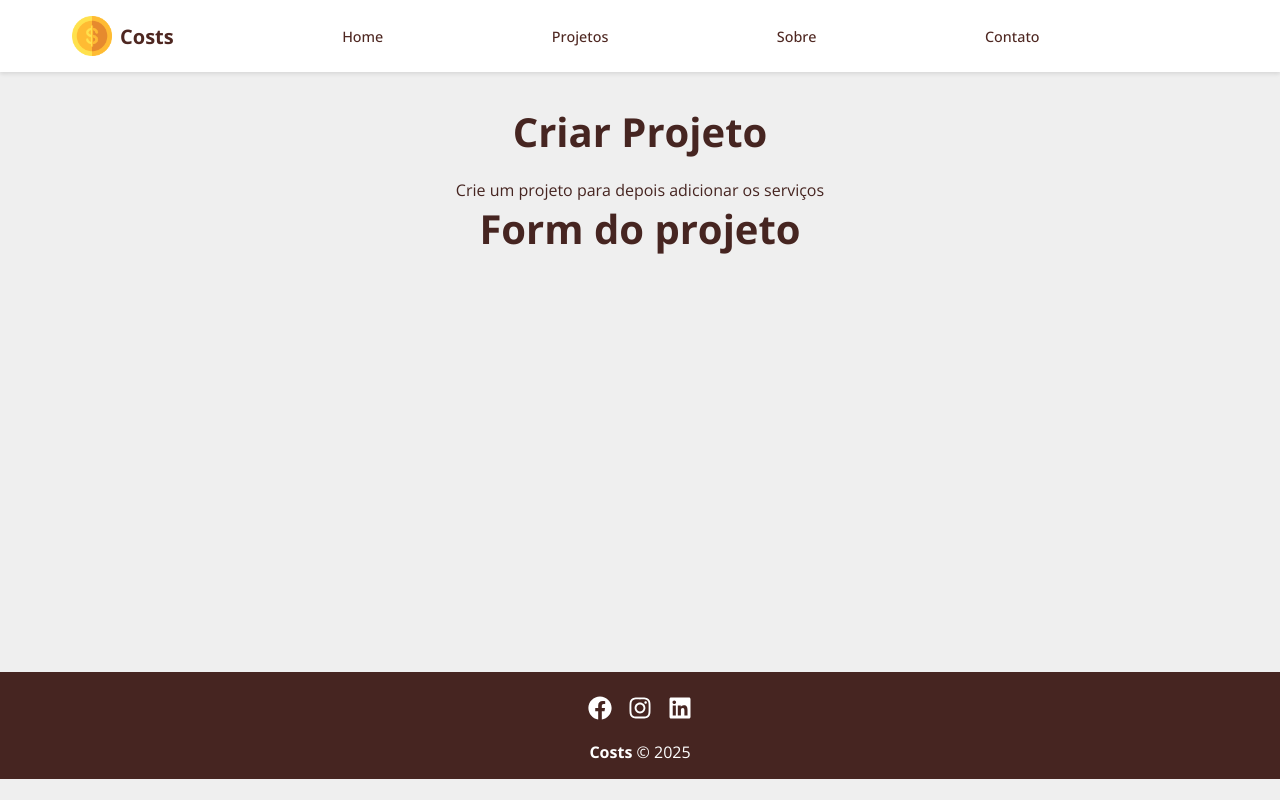
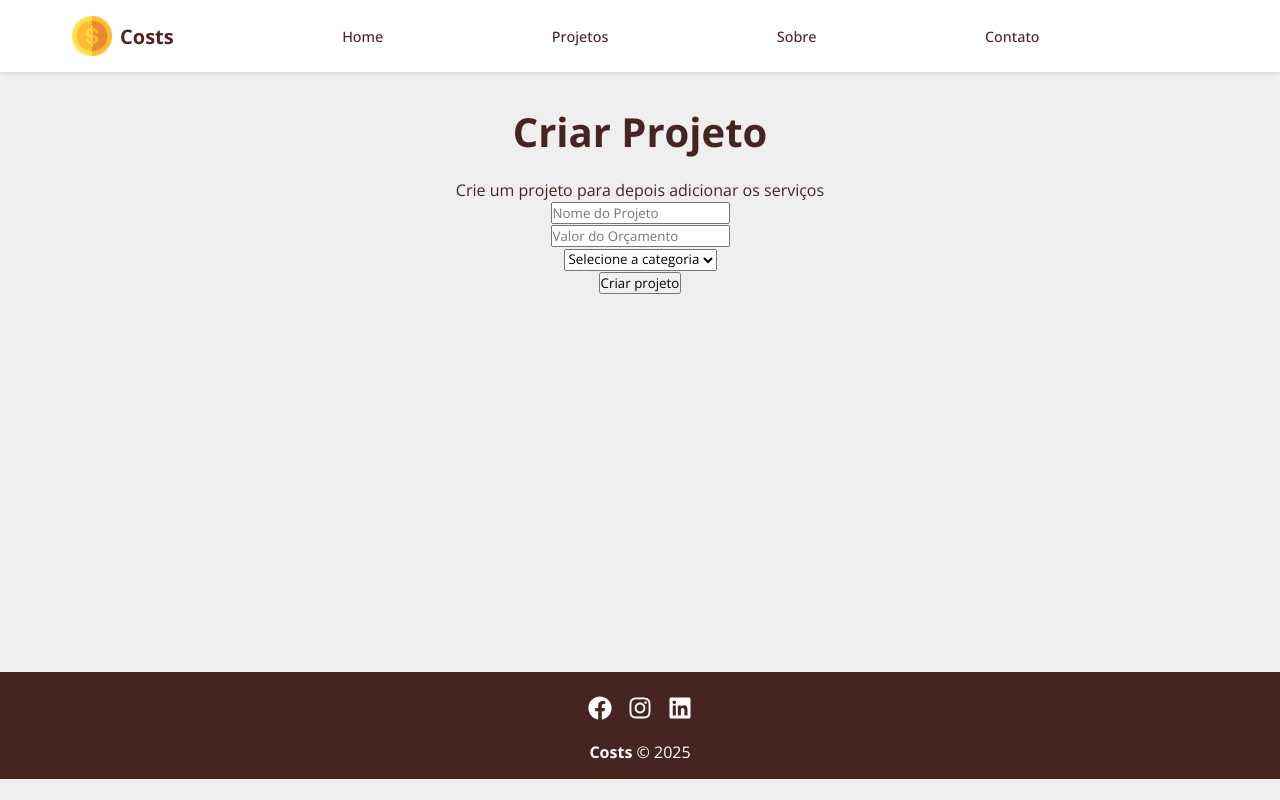
Before and after one commit to Alexandre-Luft-Duarte/projeto-costs-react, a React (Create React App) app: page /newproject in a window 1280 px wide. Built offline with nearby package versions, Linux system fonts and the light colour scheme.

Commit message:
form sendo criado_(commit para mudar para branch alteracoes)

```diff
--- a/src/components/form/ProjectForm.js
+++ b/src/components/form/ProjectForm.js
@@ -1,8 +1,23 @@
 function ProjectForm (){
     return(
-        <div>
-            <h1>Form do projeto</h1>
-        </div>
+        <form>
+            <div>
+                <input type="text" placeholder="Nome do Projeto"/>
+            </div>
+            <div>
+                <input type="text" placeholder="Valor do Orçamento"/>
+            </div>
+            <div>
+                <select name="category_id">
+                    <option disabled selected>
+                        Selecione a categoria
+                    </option>
+                </select>
+            </div>
+            <div>
+                <input type="submit" value="Criar projeto"/>
+            </div>
+        </form>
     );
 }
 
```
